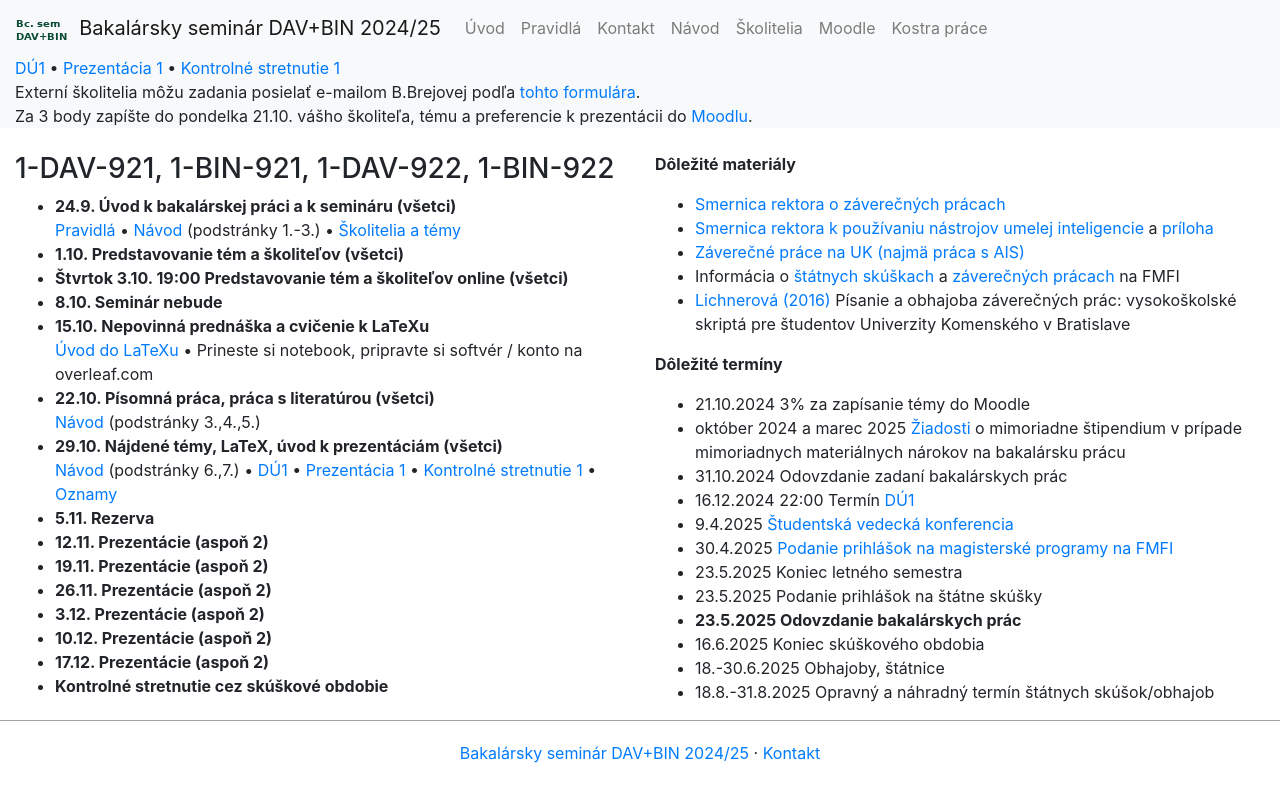
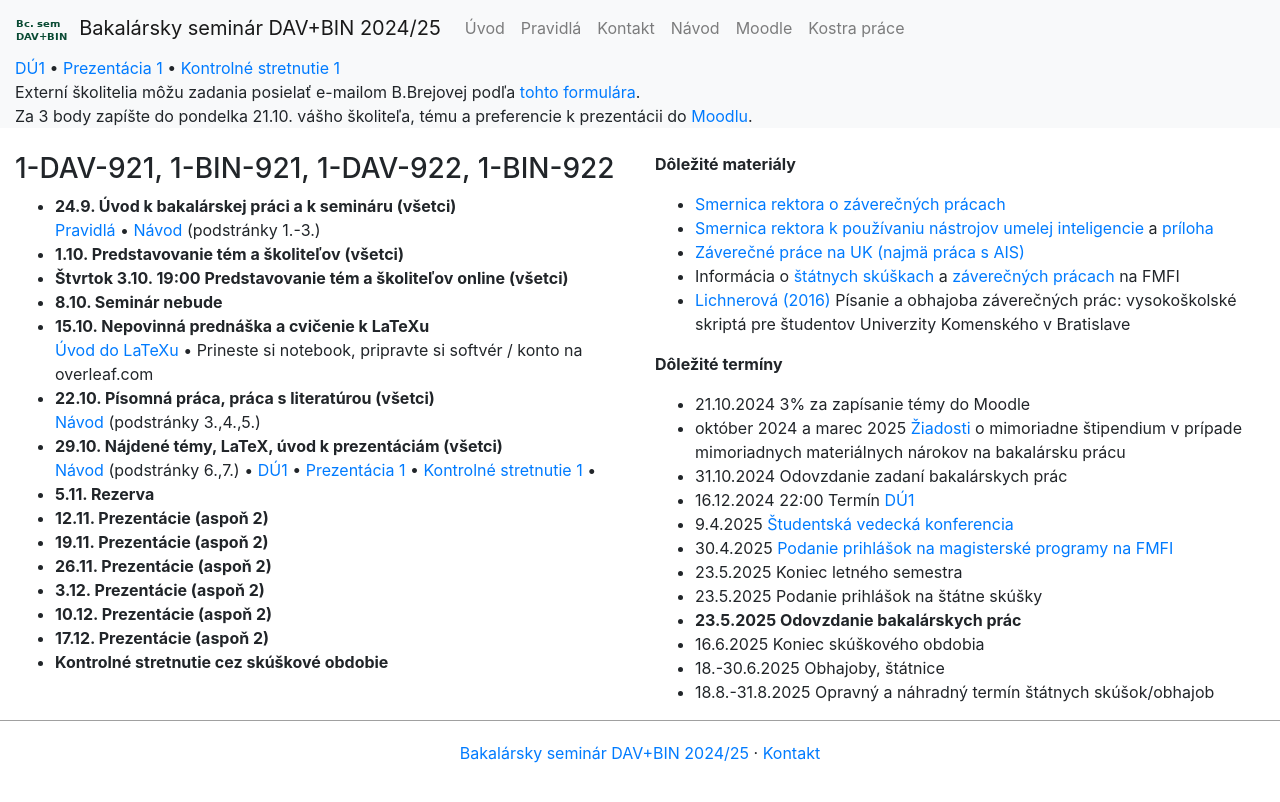
Before and after one commit to bbrejova/bcdav, a Jekyll site: the page built from index.md, in a window 1280 px wide. Shown: the top 802 px of the page. Built offline with Jekyll 4.4.1, drawn with Linux system fonts in a browser that asks for light colours; nearby versions of some CDN libraries.

Commit message:
simplify

```diff
--- a/_config.yml
+++ b/_config.yml
@@ -15,4 +15,3 @@ header_pages:
   - Pravidlá_ZS.md
   - Kontakt.md
   - Návod.md
-  - Školitelia.md
--- a/index.md
+++ b/index.md
@@ -7,7 +7,7 @@ layout: index
 
 
 * **24.9. Úvod k bakalárskej práci a k semináru (všetci)**<br>
-[Pravidlá](./Pravidlá_ZS.md)  • [Návod](./Návod.md) (podstránky 1.-3.)  •  [Školitelia a témy](./Školitelia.md)
+[Pravidlá](./Pravidlá_ZS.md)  • [Návod](./Návod.md) (podstránky 1.-3.)
 * **1.10. Predstavovanie tém a školiteľov (všetci)**
 * **Štvrtok 3.10. 19:00 Predstavovanie tém a školiteľov online (všetci)**<br>
 * **8.10. Seminár nebude**
@@ -16,7 +16,7 @@ layout: index
 * **22.10. Písomná práca, práca s literatúrou (všetci)**<br>
 [Návod](./Návod.md) (podstránky 3.,4.,5.)
 * **29.10. Nájdené témy, LaTeX, úvod k prezentáciám (všetci)**<br>
-[Návod](./Návod.md) (podstránky 6.,7.) •  [DÚ1](./DÚ1.md) • [Prezentácia 1](./Prezentácia_1.md) • [Kontrolné stretnutie 1](./Kontrolné_stretnutie_1.md) • [Oznamy](Oznamy_október.md)
+[Návod](./Návod.md) (podstránky 6.,7.) •  [DÚ1](./DÚ1.md) • [Prezentácia 1](./Prezentácia_1.md) • [Kontrolné stretnutie 1](./Kontrolné_stretnutie_1.md) • <!-- [Oznamy](Oznamy_október.md)-->
 * **5.11. Rezerva**
 * **12.11. Prezentácie (aspoň 2)**<br>
 * **19.11. Prezentácie (aspoň 2)**<br>
```
Also changed, not shown: Externý_školiteľ.md (+1 -1 lines), Priklady_DAV.md (+1 -1 lines), Školitelia.md (deleted, +0 -7 lines).
